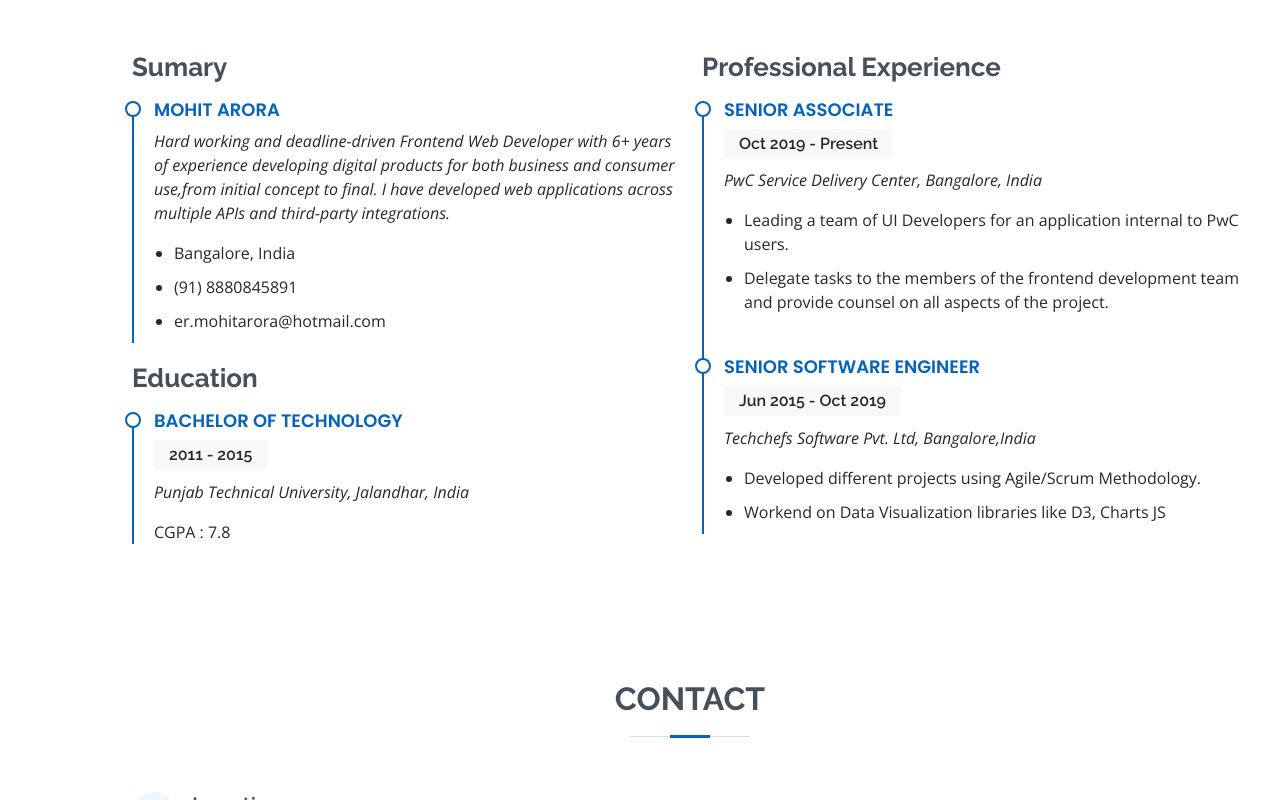
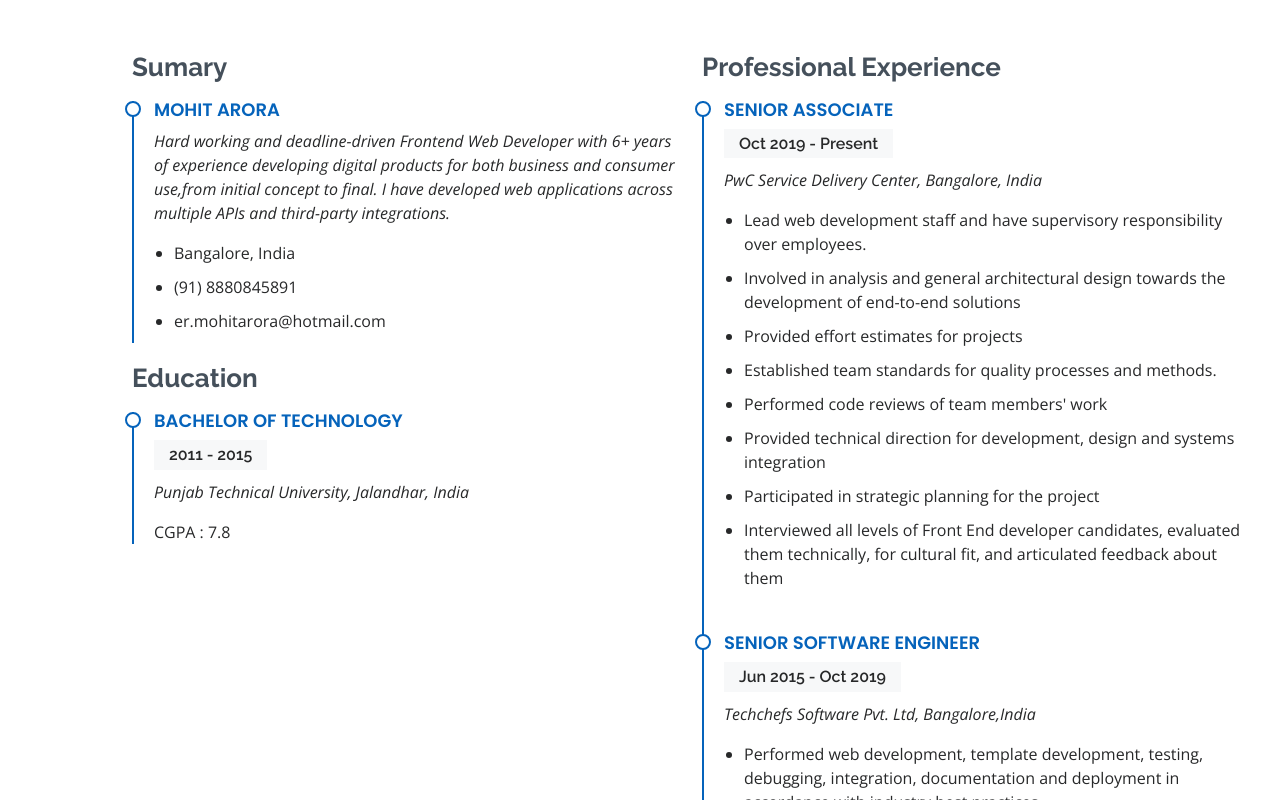
Before and after one commit to mohit-aroraa/portfolio, a plain HTML site: page index.html in a window 1280 px wide. Shown: the part 2000-2800 px from the top of the page. Drawn offline with nearby package versions, Linux system fonts and the light colour scheme.

Commit message:
updated portfolio

```diff
--- a/index.html
+++ b/index.html
@@ -14,7 +14,9 @@
   <link href="assets/img/favicon.ico" rel="apple-touch-icon">
 
   <!-- Google Fonts -->
-  <link href="https://fonts.googleapis.com/css?family=Open+Sans:300,300i,400,400i,600,600i,700,700i|Raleway:300,300i,400,400i,500,500i,600,600i,700,700i|Poppins:300,300i,400,400i,500,500i,600,600i,700,700i" rel="stylesheet">
+  <link
+    href="https://fonts.googleapis.com/css?family=Open+Sans:300,300i,400,400i,600,600i,700,700i|Raleway:300,300i,400,400i,500,500i,600,600i,700,700i|Poppins:300,300i,400,400i,500,500i,600,600i,700,700i"
+    rel="stylesheet">
 
   <!-- Vendor CSS Files -->
   <link href="assets/vendor/aos/aos.css" rel="stylesheet">
@@ -55,7 +57,8 @@
       <div class="social-links">
         <a href="https://www.linkedin.com/in/mohit-aroraa/" class="linkedin"><i class="bx bxl-linkedin"></i></a>
         <a href="https://github.com/mohit-aroraa" class="google-plus"><i class="bx bxl-github"></i></a>
-        <a href="https://stackoverflow.com/users/13947147/mohit-aroras" class="twitter"><i class="bx bxl-stack-overflow"></i></a>
+        <a href="https://stackoverflow.com/users/13947147/mohit-aroras" class="twitter"><i
+            class="bx bxl-stack-overflow"></i></a>
         <a href="https://www.instagram.com/i_mohitarora/" class="instagram"><i class="bx bxl-instagram"></i></a>
         <a href="https://www.facebook.com/mohit019/" class="facebook"><i class="bx bxl-facebook"></i></a>
       </div>
@@ -70,7 +73,10 @@
 
         <div class="section-title">
           <h2>About</h2>
-          <p>Since beginning my journey as a Frontend Developer nearly 6 years ago, I've done work for agencies, startups, individuals, Mnc's and collaborated with talented people to create digital products for both business and consumer use. I'm quietly confident, naturally curious, and perpetually working on improving myself.
+          <p>Since beginning my journey as a Frontend Developer nearly 6 years ago, I've done work for agencies,
+            startups, individuals, Mnc's and collaborated with talented people to create digital products for both
+            business and consumer use. I'm quietly confident, naturally curious, and perpetually working on improving
+            myself.
           </p>
         </div>
 
@@ -87,7 +93,8 @@
               <div class="col-lg-6">
                 <ul>
                   <li><i class="bi bi-chevron-right"></i> <strong>Birthday:</strong> <span>31 July 1993</span></li>
-                  <li><i class="bi bi-chevron-right"></i> <strong>Website:</strong> <span>https://mohit-aroraa.github.io/portfolio/</span></li>
+                  <li><i class="bi bi-chevron-right"></i> <strong>Website:</strong>
+                    <span>https://mohit-aroraa.github.io/portfolio/</span></li>
                   <li><i class="bi bi-chevron-right"></i> <strong>Phone:</strong> <span>+91 888 084 5891</span></li>
                   <li><i class="bi bi-chevron-right"></i> <strong>City:</strong> <span>Bangalore, India</span></li>
                 </ul>
@@ -96,12 +103,15 @@
                 <ul>
                   <li><i class="bi bi-chevron-right"></i> <strong>Age:</strong> <span>28</span></li>
                   <li><i class="bi bi-chevron-right"></i> <strong>Degree:</strong> <span>Bachelor</span></li>
-                  <li><i class="bi bi-chevron-right"></i> <strong>Email:</strong> <span>er.mohitarora@hotmail.com</span></li>
+                  <li><i class="bi bi-chevron-right"></i> <strong>Email:</strong> <span>er.mohitarora@hotmail.com</span>
+                  </li>
                   <li><i class="bi bi-chevron-right"></i> <strong>Freelance:</strong> <span>Available</span></li>
                 </ul>
               </div>
             </div>
-            <p>As a web developer, I enjoy using my obsessive attention to detail, my unequivocal love for making things, and my mission-driven work ethic to literally change the world. That's why I’m excited to make a big impact at a high growth company.
+            <p>As a web developer, I enjoy using my obsessive attention to detail, my unequivocal love for making
+              things, and my mission-driven work ethic to literally change the world. That's why I’m excited to make a
+              big impact at a high growth company.
           </div>
         </div>
 
@@ -114,7 +124,9 @@
 
         <div class="section-title">
           <h2>Facts</h2>
-          <p>Magnam dolores commodi suscipit. Necessitatibus eius consequatur ex aliquid fuga eum quidem. Sit sint consectetur velit. Quisquam quos quisquam cupiditate. Et nemo qui impedit suscipit alias ea. Quia fugiat sit in iste officiis commodi quidem hic quas.</p>
+          <p>Magnam dolores commodi suscipit. Necessitatibus eius consequatur ex aliquid fuga eum quidem. Sit sint
+            consectetur velit. Quisquam quos quisquam cupiditate. Et nemo qui impedit suscipit alias ea. Quia fugiat sit
+            in iste officiis commodi quidem hic quas.</p>
         </div>
 
         <div class="row">
@@ -122,7 +134,8 @@
           <div class="col-lg-3 col-md-6">
             <div class="count-box">
               <i class="bi bi-emoji-smile"></i>
-              <span data-purecounter-start="0" data-purecounter-end="232" data-purecounter-duration="1" class="purecounter"></span>
+              <span data-purecounter-start="0" data-purecounter-end="232" data-purecounter-duration="1"
+                class="purecounter"></span>
               <p>Happy Clients</p>
             </div>
           </div>
@@ -130,7 +143,8 @@
           <div class="col-lg-3 col-md-6 mt-5 mt-md-0">
             <div class="count-box">
               <i class="bi bi-journal-richtext"></i>
-              <span data-purecounter-start="0" data-purecounter-end="521" data-purecounter-duration="1" class="purecounter"></span>
+              <span data-purecounter-start="0" data-purecounter-end="521" data-purecounter-duration="1"
+                class="purecounter"></span>
               <p>Projects</p>
             </div>
           </div>
@@ -138,7 +152,8 @@
           <div class="col-lg-3 col-md-6 mt-5 mt-lg-0">
             <div class="count-box">
               <i class="bi bi-headset"></i>
-              <span data-purecounter-start="0" data-purecounter-end="1463" data-purecounter-duration="1" class="purecounter"></span>
+              <span data-purecounter-start="0" data-purecounter-end="1463" data-purecounter-duration="1"
+                class="purecounter"></span>
               <p>Hours Of Support</p>
             </div>
           </div>
@@ -146,7 +161,8 @@
           <div class="col-lg-3 col-md-6 mt-5 mt-lg-0">
             <div class="count-box">
               <i class="bi bi-award"></i>
-              <span data-purecounter-start="0" data-purecounter-end="25" data-purecounter-duration="1" class="purecounter"></span>
+              <span data-purecounter-start="0" data-purecounter-end="25" data-purecounter-duration="1"
+                class="purecounter"></span>
               <p>Awards</p>
             </div>
           </div>
@@ -171,21 +187,24 @@
             <div class="progress">
               <span class="skill">HTML <i class="val">100%</i></span>
               <div class="progress-bar-wrap">
-                <div class="progress-bar" role="progressbar" aria-valuenow="100" aria-valuemin="0" aria-valuemax="100"></div>
+                <div class="progress-bar" role="progressbar" aria-valuenow="100" aria-valuemin="0" aria-valuemax="100">
+                </div>
               </div>
             </div>
 
             <div class="progress">
               <span class="skill">CSS <i class="val">90%</i></span>
               <div class="progress-bar-wrap">
-                <div class="progress-bar" role="progressbar" aria-valuenow="90" aria-valuemin="0" aria-valuemax="100"></div>
+                <div class="progress-bar" role="progressbar" aria-valuenow="90" aria-valuemin="0" aria-valuemax="100">
+                </div>
               </div>
             </div>
 
             <div class="progress">
               <span class="skill">JavaScript <i class="val">90%</i></span>
               <div class="progress-bar-wrap">
-                <div class="progress-bar" role="progressbar" aria-valuenow="90" aria-valuemin="0" aria-valuemax="100"></div>
+                <div class="progress-bar" role="progressbar" aria-valuenow="90" aria-valuemin="0" aria-valuemax="100">
+                </div>
               </div>
             </div>
 
@@ -196,21 +215,24 @@
             <div class="progress">
               <span class="skill">Angular <i class="val">90%</i></span>
               <div class="progress-bar-wrap">
-                <div class="progress-bar" role="progressbar" aria-valuenow="90" aria-valuemin="0" aria-valuemax="100"></div>
+                <div class="progress-bar" role="progressbar" aria-valuenow="90" aria-valuemin="0" aria-valuemax="100">
+                </div>
               </div>
             </div>
 
             <div class="progress">
               <span class="skill">React <i class="val">50%</i></span>
               <div class="progress-bar-wrap">
-                <div class="progress-bar" role="progressbar" aria-valuenow="50" aria-valuemin="0" aria-valuemax="100"></div>
+                <div class="progress-bar" role="progressbar" aria-valuenow="50" aria-valuemin="0" aria-valuemax="100">
+                </div>
               </div>
             </div>
 
             <div class="progress">
               <span class="skill">Node <i class="val">50%</i></span>
               <div class="progress-bar-wrap">
-                <div class="progress-bar" role="progressbar" aria-valuenow="50" aria-valuemin="0" aria-valuemax="100"></div>
+                <div class="progress-bar" role="progressbar" aria-valuenow="50" aria-valuemin="0" aria-valuemax="100">
+                </div>
               </div>
             </div>
 
@@ -234,7 +256,9 @@
             <h3 class="resume-title">Sumary</h3>
             <div class="resume-item pb-0">
               <h4>Mohit Arora</h4>
-              <p><em>Hard working and deadline-driven Frontend Web Developer with 6+ years of experience developing digital products for both business and consumer use,from initial concept to final. I have developed web applications across multiple APIs and third-party integrations.</em></p>
+              <p><em>Hard working and deadline-driven Frontend Web Developer with 6+ years of experience developing
+                  digital products for both business and consumer use,from initial concept to final. I have developed
+                  web applications across multiple APIs and third-party integrations.</em></p>
               <ul>
                 <li>Bangalore, India</li>
                 <li>(91) 8880845891</li>
@@ -256,8 +280,29 @@
               <h5>Oct 2019 - Present</h5>
               <p><em>PwC Service Delivery Center, Bangalore, India </em></p>
               <ul>
-                <li>Leading a team of UI Developers for an application internal to PwC users. </li>
-                <li>Delegate tasks to the members of the frontend development team and provide counsel on all aspects of the project. </li>
+                <li>Lead web development staff and have supervisory responsibility over employees.</li>
+                <li>
+                  Involved in analysis and general architectural design towards the development of end-to-end solutions
+                </li>
+                <li>
+                  Provided effort estimates for projects
+                </li>
+                <li>
+                  Established team standards for quality processes and methods.
+                </li>
+                <li>
+                  Performed code reviews of team members' work
+                </li>
+                <li>
+                  Provided technical direction for development, design and systems integration
+                </li>
+                <li>
+                  Participated in strategic planning for the project
+                </li>
+                <li>
+                  Interviewed all levels of Front End developer candidates, evaluated them technically, for cultural
+                  fit, and articulated feedback about them
+                </li>
               </ul>
             </div>
             <div class="resume-item">
@@ -265,8 +310,14 @@
               <h5>Jun 2015 - Oct 2019</h5>
               <p><em>Techchefs Software Pvt. Ltd, Bangalore,India</em></p>
               <ul>
-                <li>Developed different projects using Agile/Scrum Methodology.</li>
-                <li>Workend on Data Visualization libraries like D3, Charts JS</li>
+                <li>Performed web development, template development, testing, debugging, integration, documentation and
+                  deployment in accordance with industry best practices</li>
+                <li>Engaged in high-phased interaction with clients, translating needs into technical requirements,
+                  selecting the best implementation method and hands on development that included coding, GUI,
+                  implementation, and integration with existing systems</li>
+                <li>Documented development work, both in the code and in internal documentation</li>
+                <li>Worked with Data Visualization libraries like D3 JS , Charts JS .</li>
+                <li>Collaborate with the design team, providing creative input and technical feasibility</li>
               </ul>
             </div>
           </div>
@@ -352,7 +403,8 @@
       <div class="social-links">
         <a href="https://www.linkedin.com/in/mohit-aroraa/" class="linkedin"><i class="bx bxl-linkedin"></i></a>
         <a href="https://github.com/mohit-aroraa" class="google-plus"><i class="bx bxl-github"></i></a>
-        <a href="https://stackoverflow.com/users/13947147/mohit-aroras" class="twitter"><i class="bx bxl-stack-overflow"></i></a>
+        <a href="https://stackoverflow.com/users/13947147/mohit-aroras" class="twitter"><i
+            class="bx bxl-stack-overflow"></i></a>
         <a href="https://www.instagram.com/i_mohitarora/" class="instagram"><i class="bx bxl-instagram"></i></a>
         <a href="https://www.facebook.com/mohit019/" class="facebook"><i class="bx bxl-facebook"></i></a>
       </div>
@@ -360,7 +412,8 @@
   </footer><!-- End Footer -->
 
   <div id="preloader"></div>
-  <a href="#" class="back-to-top d-flex align-items-center justify-content-center"><i class="bi bi-arrow-up-short"></i></a>
+  <a href="#" class="back-to-top d-flex align-items-center justify-content-center"><i
+      class="bi bi-arrow-up-short"></i></a>
 
   <!-- Vendor JS Files -->
   <script src="assets/vendor/aos/aos.js"></script>
```
